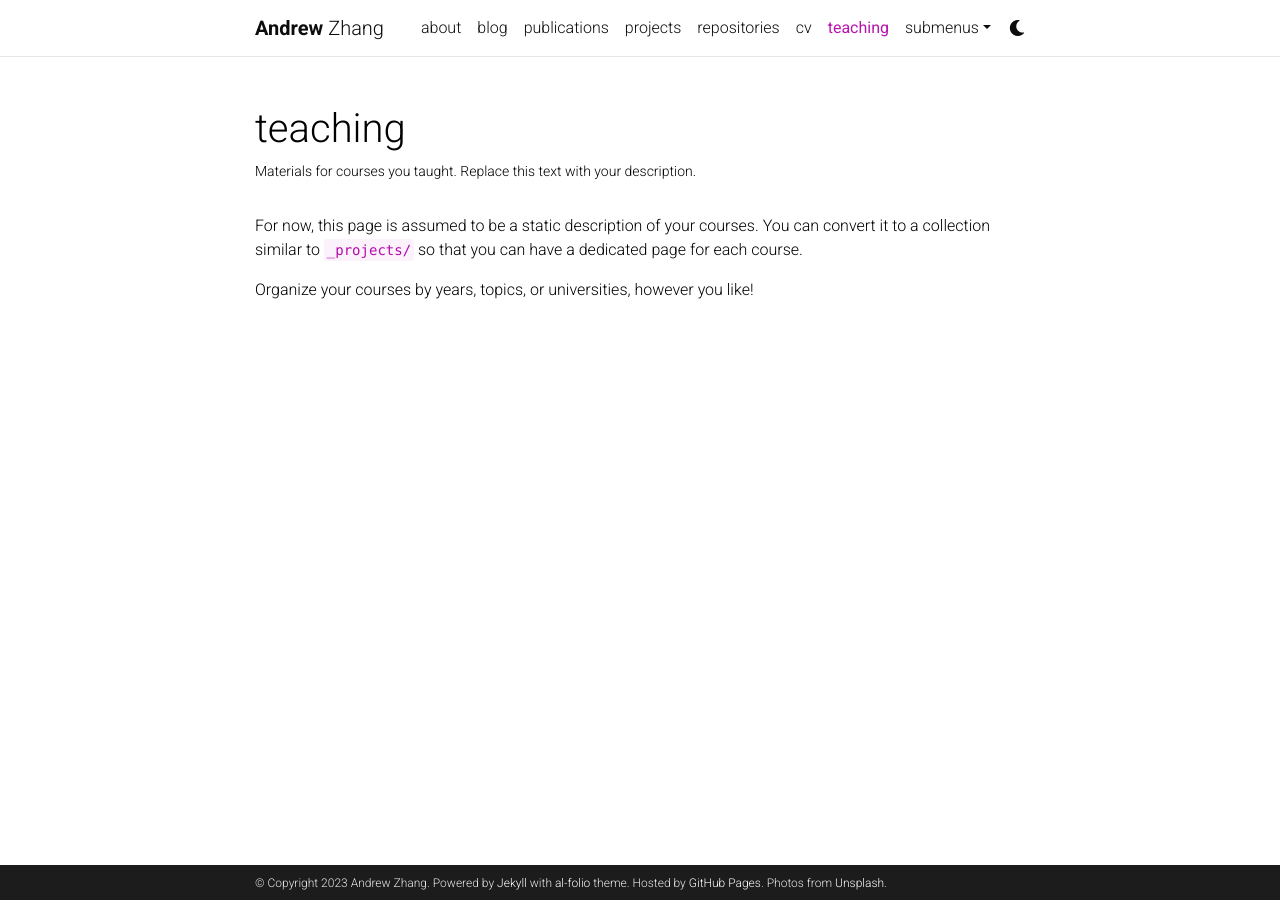
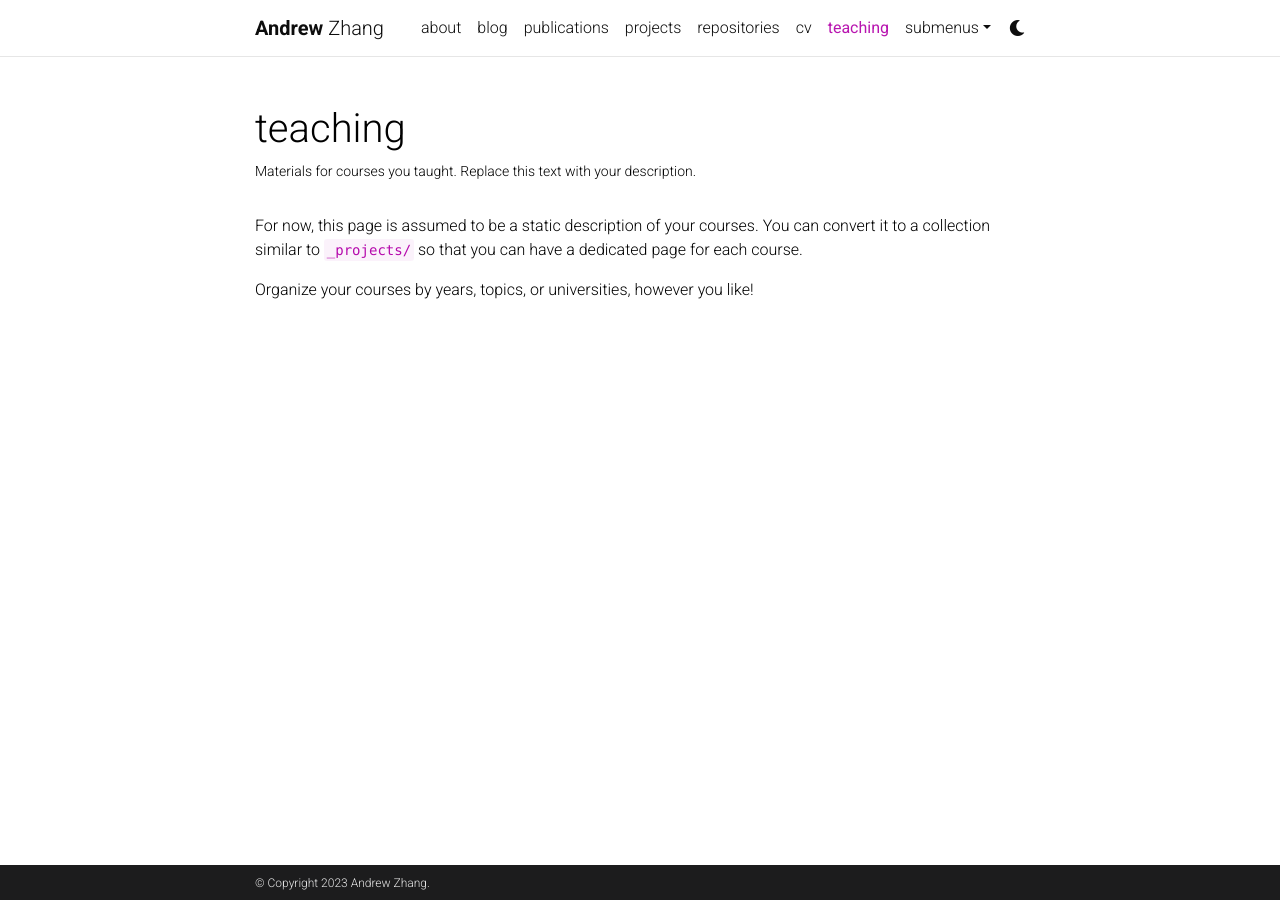
Before and after one commit to Andrew-Zhang/andrew-zhang.github.io, a Jekyll site: the page built from _pages/teaching.md, in a window 1280 px wide. Built offline with Jekyll 4.4.1, drawn with Linux system fonts in a browser that asks for light colours; comment, search, counter and statistics services are not loaded; a style sheet for code colours, icons or effects is not loaded.

```diff
--- a/_config.yml
+++ b/_config.yml
@@ -8,18 +8,15 @@ middle_name:
 last_name: Zhang
 email: azhang42@vt.edu
 description: > # the ">" symbol means to ignore newlines until "footer_text:"
-  A simple, whitespace theme for academics. Based on [*folio](https://github.com/bogoli/-folio) design.
-footer_text: >
-  Powered by <a href="https://jekyllrb.com/" target="_blank">Jekyll</a> with <a href="https://github.com/alshedivat/al-folio">al-folio</a> theme.
-  Hosted by <a href="https://pages.github.com/" target="_blank">GitHub Pages</a>.
-  Photos from <a href="https://unsplash.com" target="_blank">Unsplash</a>.
-keywords: jekyll, jekyll-theme, academic-website, portfolio-website  # add your own keywords or leave empty
+  CS@VT
+footer_text:
+keywords: # add your own keywords or leave empty
 
 lang: en # the language of your site (for example: en, fr, cn, ru, etc.)
 icon: ⚛️  # the emoji used as the favicon (alternatively, provide image name in /assets/img/)
 
 url: https://andrew-zhang.github.io # the base hostname & protocol for your site
-baseurl: /andrew-zhang # the subpath of your site, e.g. /blog/
+baseurl: /andrew-zhang.github.io # the subpath of your site, e.g. /blog/
 last_updated: false # set to true if you want to display last updated in the footer
 impressum_path:  # set to path to include impressum link in the footer, use the same path as permalink in a page, helps to conform with EU GDPR
 
```
